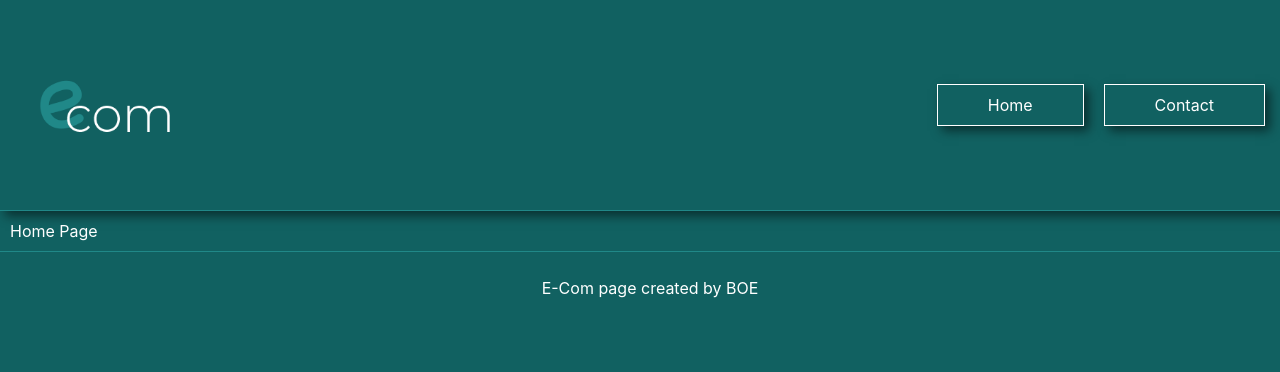
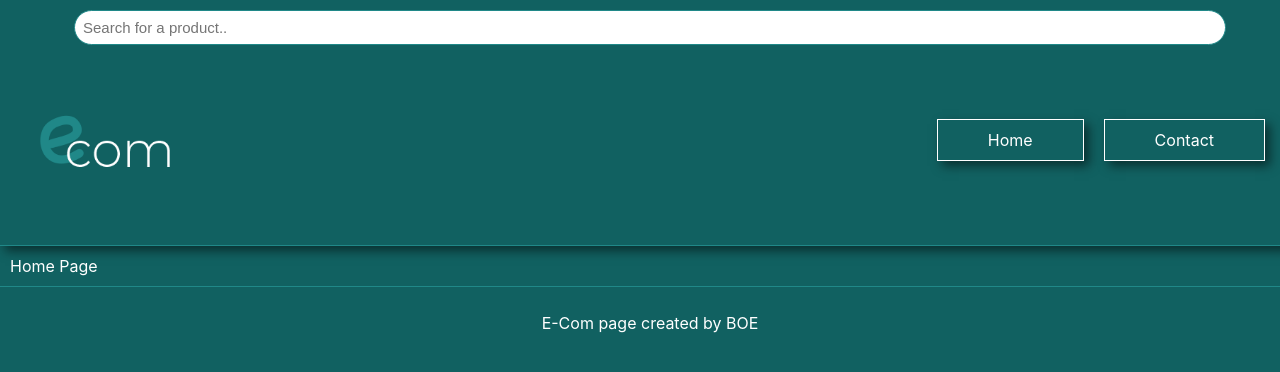
Before and after one commit to th3boe/benedicte-overbo-react-ca, a React (Create React App) app: page / in a window 1280 px wide. Shown: the top 372 px of the page. Built offline with nearby package versions, Linux system fonts and the light colour scheme.

Commit message:
adding a none functioning search component

```diff
--- a/src/components/Layout/Header/index.jsx
+++ b/src/components/Layout/Header/index.jsx
@@ -1,5 +1,6 @@
 import { Link } from 'react-router-dom'
 import Logo from '../../../images/logo.png'
+import Search from '../../Search';
 import '../Header/header.m.css'
 
 function Nav() {
@@ -20,6 +21,7 @@ function Nav() {
   export default function Header() {
     return (
       <header className="fixed-top">
+        <Search />
         <div className="nav-logo">
         <img className="logo" src={Logo} alt="Logo" />
         <Nav />
--- a/src/components/Search/index.jsx
+++ b/src/components/Search/index.jsx
@@ -1,14 +1,13 @@
-import { Form } from "react-router-dom";
+import './search.m.css'
 
 export default function Search() {
     return (
-        <Form>
-          <Form.Control
-            type="search"
-            placeholder="Search"
-            className="ms-2 search-size"
-            aria-label="search"
-          />
-        </Form>
-      );
+      <div>
+        <input
+          type='search'
+          placeholder='Search for a product.. '
+          className='search-size'
+        ></input>
+      </div>
+    );
 }
--- a/src/components/Search/search.m.css
+++ b/src/components/Search/search.m.css
@@ -0,0 +1,7 @@
+.search-size {
+    width: 90%;
+    padding: 8px;
+    border: 1px solid #208888;
+    border-radius: 30px;
+    font-size: 15px;
+}
```
